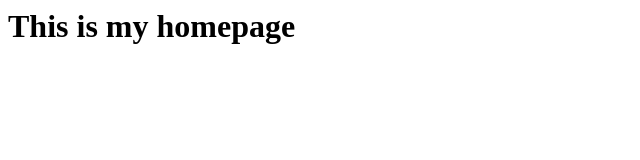
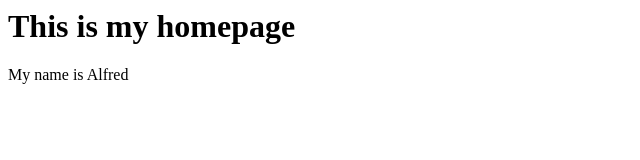
Before and after one commit to alfredang/github-foundation-labs, a plain HTML site: page index.html in a window 1280 px wide. Shown: the whole page, without its empty margins (0-640 px from the left). Drawn offline with Linux system fonts and the light colour scheme.

Commit message:
Update index.html

```diff
--- a/index.html
+++ b/index.html
@@ -1 +1,3 @@
 <h1>This is my homepage </h1>
+
+<p>My name is Alfred</p>
```
